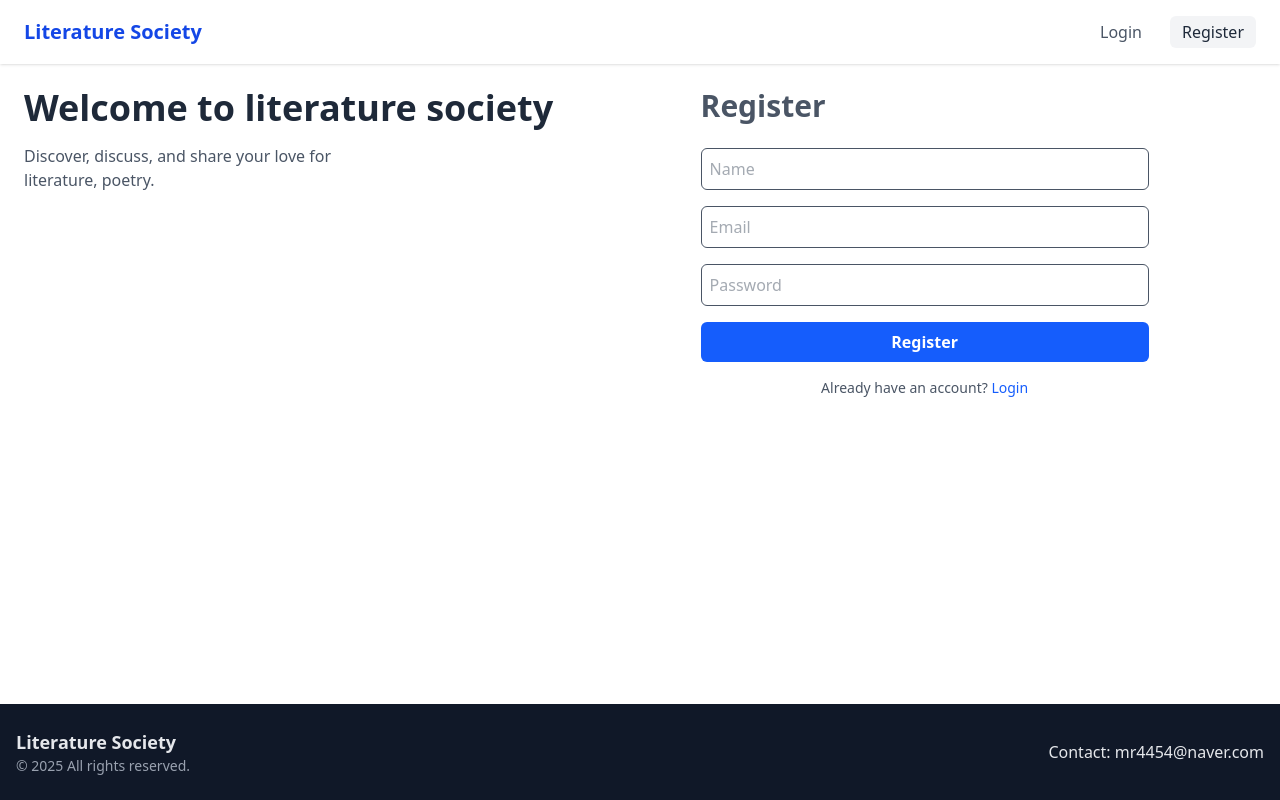
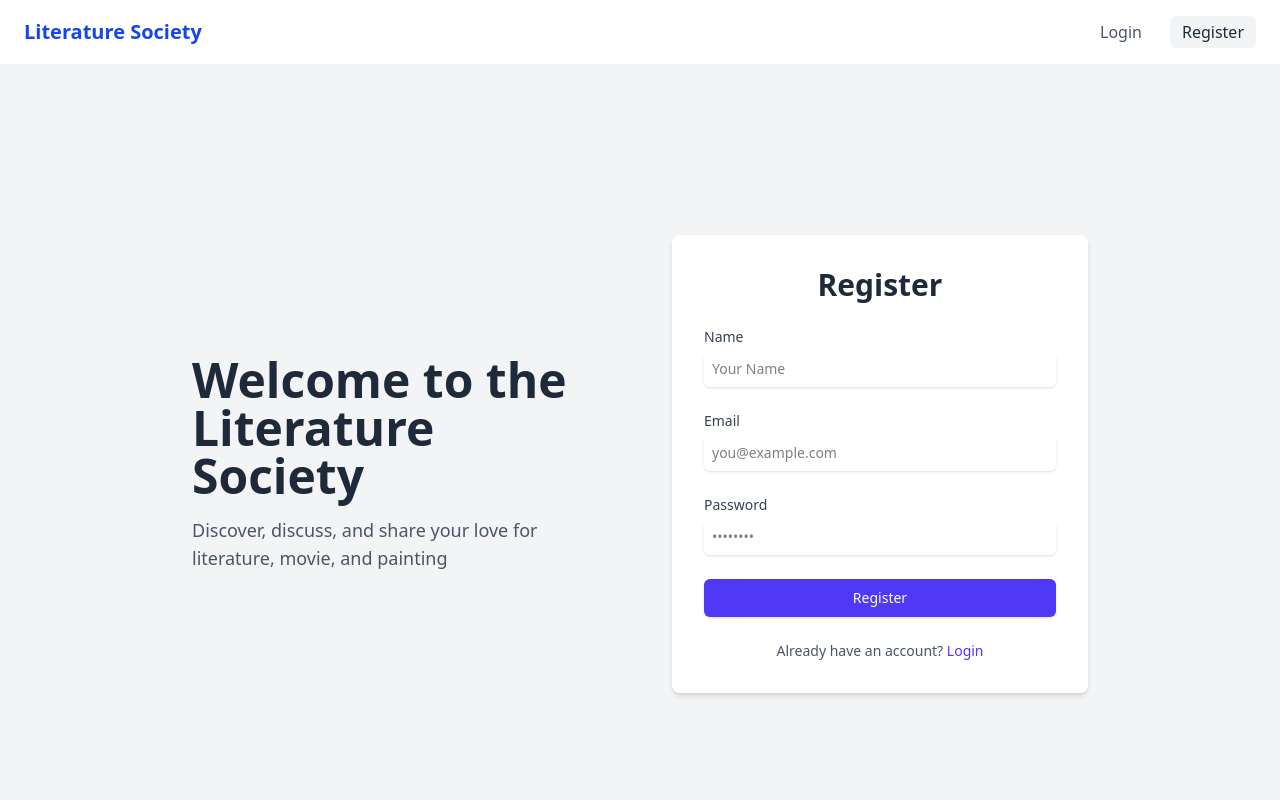
Before and after one commit to woookiii/long-live-cafe-society-ui, a Next.js app: page /register in a window 1280 px wide. Shown: the top 800 px of the page. Built offline with nearby package versions, Linux system fonts and the light colour scheme; no server answers.

Commit message:
local storage should access in useEffect's inside because in nextjs before page mountit is not available to access at client side api like local storage and matching the name of mapped token's name token at both fe be

```diff
--- a/api/auth.ts
+++ b/api/auth.ts
@@ -31,7 +31,7 @@ export const loginUser = async (credentials: {
 
 export const logoutUser = async () => {
   try {
-    await api.post('/doLogout');
+    await api.post('/member/doLogout');
   } catch (err: any) {
     const message = err.response?.data?.message || 'Failed to logout'
     throw new Error(message);
--- a/app/(auth)/layout.tsx
+++ b/app/(auth)/layout.tsx
@@ -2,17 +2,19 @@ import React from 'react';
 
 export default function AuthLayout({ children }: { children: React.ReactNode }) {
   return (
-    <div className="flex flex-col md:flex-row items-start justify-between gap-10 p-6 text-blue-600">
-      <div className="flex flex-col items-start gap-4">
-        <h1 className="text-4xl font-bold text-gray-800">Welcome to literature society</h1>
-        <p className="text-gray-600 max-w-xs">
-          Discover, discuss, and share your love for literature, poetry.
-        </p>
+    <div className="flex min-h-screen items-center justify-center bg-gray-100 p-4 sm:p-6 md:p-8">
+      <div className="grid w-full max-w-4xl grid-cols-1 items-center gap-10 md:grid-cols-2 md:gap-16">
+        <div className="flex flex-col items-start gap-4">
+          <h1 className="text-4xl font-bold text-gray-800 sm:text-5xl">
+            Welcome to the Literature Society
+          </h1>
+          <p className="max-w-md text-gray-600 sm:text-lg">
+            Discover, discuss, and share your love for literature, movie, and painting
+          </p>
+        </div>
+
+        <div className="rounded-lg bg-white p-8 shadow-md">{children}</div>
       </div>
-
-      <section className="flex-1 text-gray-600">
-        {children}
-      </section>
     </div>
   );
 }
--- a/app/(auth)/login/page.tsx
+++ b/app/(auth)/login/page.tsx
@@ -9,7 +9,7 @@ import { useState } from 'react';
 
 export default function LoginPage() {
   const router = useRouter();
-  const { setAccessToken } = useAuth();
+  const { setAccessToken, setUsername } = useAuth();
   const [email, setEmail] = useState('');
   const [password, setPassword] = useState('');
   const [error, setError] = useState('');
@@ -17,8 +17,9 @@ export default function LoginPage() {
   const { mutateAsync, isPending } = useMutation({
     mutationFn: loginUser,
     onSuccess: (data) => {
+      setUsername(data.name);
       localStorage.setItem('username', data.name);
-      setAccessToken(data.accessToken);
+      setAccessToken(data.token);
       router.replace('/');
     },
     onError: (err: any) => {
@@ -32,44 +33,68 @@ export default function LoginPage() {
   };
 
   return (
-    <div className='max-w-md mx-auto'>
-      <h1 className="text-3xl font-bold mb-6">
-        Login
-      </h1>
+    <div>
+      <h1 className="text-3xl font-bold mb-6 text-center text-gray-800">Login</h1>
       {error && (
-      <div className="bg-red-100 text-red-700 px-4 py-4 rounded mb-4">
+        <div className="mb-4 rounded-md bg-red-50 p-4 text-sm text-red-700">
           {error}
         </div>
       )}
 
-      <form onSubmit={handleSubmit} className="space-y-4">
+      <form onSubmit={handleSubmit} className="space-y-6">
+        <div>
+          <label
+            htmlFor="email"
+            className="block text-sm font-medium text-gray-700"
+          >
+            Email
+          </label>
           <input
+            id="email"
             type="email"
-          className="w-full border border-gray rounded-md p-2"
-          placeholder='Email'
+            className="mt-1 block w-full rounded-md border-gray-300 shadow-sm focus:border-indigo-500 focus:ring-indigo-500 sm:text-sm p-2"
+            placeholder="you@example.com"
             value={email}
             onChange={(e) => setEmail(e.target.value)}
-          autoComplete='off'
+            autoComplete="email"
+            required
           />
+        </div>
+        <div>
+          <label
+            htmlFor="password"
+            className="block text-sm font-medium text-gray-700"
+          >
+            Password
+          </label>
           <input
+            id="password"
             type="password"
-          className="w-full border border-gray rounded-md p-2"
-          placeholder='Password'
+            className="mt-1 block w-full rounded-md border-gray-300 shadow-sm focus:border-indigo-500 focus:ring-indigo-500 sm:text-sm p-2"
+            placeholder="••••••••"
             value={password}
             onChange={(e) => setPassword(e.target.value)}
-          autoComplete='off'
+            autoComplete="current-password"
+            required
           />
+        </div>
         <button
-          className="bg-blue-600 text-white font-semibold px-4 py-2 rounded-md w-full disabled:opacity-50"
+          type="submit"
+          className="flex w-full justify-center rounded-md border border-transparent bg-indigo-600 py-2 px-4 text-sm font-medium text-white shadow-sm hover:bg-indigo-700 focus:outline-none focus:ring-2 focus:ring-indigo-500 focus:ring-offset-2 disabled:opacity-50"
           disabled={isPending}
         >
           {isPending ? 'Logging in...' : 'Login'}
         </button>
       </form>
 
-      <p className="text-sm text-center mt-4">
-        Don't have account?{' '}
-        <Link href='/register' className='text-blue-600 hover:underline-medium'>Register</Link>
+      <p className="mt-6 text-center text-sm text-gray-600">
+        Don't have an account?{' '}
+        <Link
+          href="/register"
+          className="font-medium text-indigo-600 hover:text-indigo-500"
+        >
+          Register
+        </Link>
       </p>
     </div>
   );
--- a/app/(auth)/register/page.tsx
+++ b/app/(auth)/register/page.tsx
@@ -31,53 +31,88 @@ export default function RegisterPage() {
   };
 
   return (
-    <div className='max-w-md mx-auto'>
-      <h1 className="text-3xl font-bold mb-6">
+    <div>
+      <h1 className="text-3xl font-bold mb-6 text-center text-gray-800">
         Register
       </h1>
       {error && (
-      <div className='bg-red-100 text-red-700 px-4 py-2 rounded mb-4'>
+        <div className="mb-4 rounded-md bg-red-50 p-4 text-sm text-red-700">
           {error}
         </div>
-      )
-    }
+      )}
 
-      <form onSubmit={handleSubmit} className="space-y-4">
+      <form onSubmit={handleSubmit} className="space-y-6">
+        <div>
+          <label
+            htmlFor="name"
+            className="block text-sm font-medium text-gray-700"
+          >
+            Name
+          </label>
           <input
+            id="name"
             type="text"
-          className="w-full border border-gray rounded-md p-2"
-          placeholder='Name'
+            className="mt-1 block w-full rounded-md border-gray-300 shadow-sm focus:border-indigo-500 focus:ring-indigo-500 sm:text-sm p-2"
+            placeholder="Your Name"
             value={name}
             onChange={(e) => setName(e.target.value)}
-          autoComplete='off'
+            autoComplete="name"
+            required
           />
+        </div>
+        <div>
+          <label
+            htmlFor="email"
+            className="block text-sm font-medium text-gray-700"
+          >
+            Email
+          </label>
           <input
+            id="email"
             type="email"
-          className="w-full border border-gray rounded-md p-2"
-          placeholder='Email'
+            className="mt-1 block w-full rounded-md border-gray-300 shadow-sm focus:border-indigo-500 focus:ring-indigo-500 sm:text-sm p-2"
+            placeholder="you@example.com"
             value={email}
             onChange={(e) => setEmail(e.target.value)}
-          autoComplete='off'
+            autoComplete="email"
+            required
           />
+        </div>
+        <div>
+          <label
+            htmlFor="password"
+            className="block text-sm font-medium text-gray-700"
+          >
+            Password
+          </label>
           <input
+            id="password"
             type="password"
-          className="w-full border border-gray rounded-md p-2"
-          placeholder='Password'
+            className="mt-1 block w-full rounded-md border-gray-300 shadow-sm focus:border-indigo-500 focus:ring-indigo-500 sm:text-sm p-2"
+            placeholder="••••••••"
             value={password}
             onChange={(e) => setPassword(e.target.value)}
-          autoComplete='off'
+            autoComplete="new-password"
+            required
           />
+        </div>
         <button
-          className="bg-blue-600 text-white font-semibold px-4 py-2 rounded-md w-full disabled:opacity-50"
+          type="submit"
+          className="flex w-full justify-center rounded-md border border-transparent bg-indigo-600 py-2 px-4 text-sm font-medium text-white shadow-sm hover:bg-indigo-700 focus:outline-none focus:ring-2 focus:ring-indigo-500 focus:ring-offset-2 disabled:opacity-50"
           disabled={isPending}
         >
           {isPending ? 'Registering...' : 'Register'}
         </button>
       </form>
 
-      <p className="text-sm text-center mt-4">
+      <p className="mt-6 text-center text-sm text-gray-600">
         Already have an account?{' '}
-        <Link href='/login' className='text-blue-600 hover:underline-medium'>Login</Link>
+        <Link
+          href="/login"
+          className="font-medium text-indigo-600 hover:text-indigo-500"
+        >
+          Login
+        </Link>
       </p>
     </div>
   );
--- a/app/page.tsx
+++ b/app/page.tsx
@@ -1,3 +1,5 @@
+'use client'
+
 import Link from "next/link";
 import InfoBoxes from "@/components/InfoBoxes";
 import Hero from "@/components/Hero";
--- a/components/Hero.tsx
+++ b/components/Hero.tsx
@@ -7,9 +7,9 @@ const Hero = () => {
         <h1 className="text-4xl md:text-5xl font-extrabold mb-4 text-gray-900">
           Welcome to
         </h1>
-        <span className="text-4xl md:text-5xl font-extrabold mb-4 text-blue-600">Literature Society</span>
+        <span className="text-4xl md:text-5xl font-extrabold mb-4 text-blue-600">literature Society</span>
         <p className="text-lg md:text-xl text-gray-700 mt-6 mb-8">
-          Discover, discuss, and share your love for literature, poetry.
+          Discover, discuss, and share your love for literature, movie, and painting
         </p>
         <Link
           href="/talks"
--- a/components/Navbar.tsx
+++ b/components/Navbar.tsx
@@ -9,14 +9,7 @@ import { logoutUser } from "@/api/auth";
 
 const Navbar = () => {
   const router = useRouter();
-  const { accessToken, setAccessToken } = useAuth();
-  const [username, setUsername] = useState<string>('');
-
-  useEffect(() => {
-    if (accessToken) {
-      setUsername(localStorage.getItem('username') || '');
-    }
-  }, [accessToken]);
+  const { setAccessToken, username, setUsername } = useAuth();
 
   const handleLogout = async () => {
     try {
@@ -24,7 +17,6 @@ const Navbar = () => {
       setAccessToken(null);
       setUsername('');
       localStorage.clear();
-      window.location.reload();
       router.replace('/');
     } catch (err: any) {
       console.log('logout failed: ', err);
--- a/context/AuthContext.tsx
+++ b/context/AuthContext.tsx
@@ -7,17 +7,22 @@ import { setStoredAccessToken } from "@/lib/authToken";
 type AuthContextType = {
   accessToken: string | null;
   setAccessToken: (accessToken: string | null) => void;
+  username: string | null;
+  setUsername: (username: string | null) => void;
 }
 
 const AuthContext = createContext<AuthContextType | undefined>(undefined);
 
 const AuthProvider = ({ children }: { children: ReactNode }) => {
   const [accessToken, setAccessToken] = useState<string | null>(null);
+  const [username, setUsername] = useState<string | null>(null);
+
 
   useEffect(() => {
     const loadAuth = async () => {
       try {
-        const { accessToken: newToken } = await refreshAccessToken();
+        const { token: newToken } = await refreshAccessToken();
+        setUsername(localStorage.getItem('username') || '');
         setAccessToken(newToken);
         setStoredAccessToken(newToken);
       } catch (err: any) {
@@ -32,7 +37,7 @@ const AuthProvider = ({ children }: { children: ReactNode }) => {
   }, [accessToken]);
 
   return (
-    <AuthContext.Provider value={{ accessToken, setAccessToken }}>
+    <AuthContext.Provider value={{ accessToken, setAccessToken, username, setUsername }}>
       {children}
     </AuthContext.Provider>
   )
--- a/lib/axios.ts
+++ b/lib/axios.ts
@@ -27,7 +27,7 @@ api.interceptors.response.use((res) => res,
       if (error.response?.status === 401 && !originalRequest._retry && !originalRequest.url.includes('/refresh-token')) {
         originalRequest._retry = true;
         try {
-          const { accessToken: newToken } = await refreshAccessToken();
+          const { token: newToken } = await refreshAccessToken();
           setStoredAccessToken(newToken);
           originalRequest.headers.Authorization = `Bearer ${newToken}`
           return api(originalRequest);
```
Lines whose indentation alone changed are shown as unchanged.
